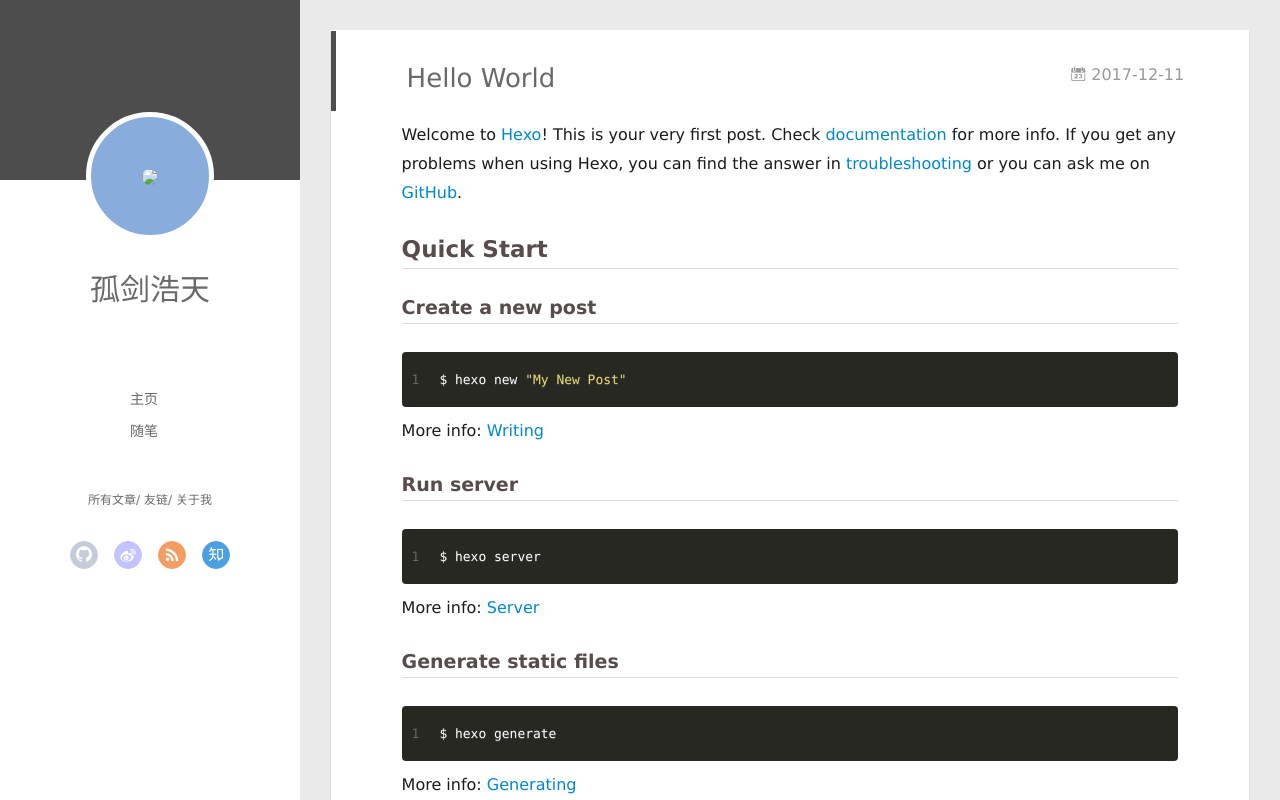
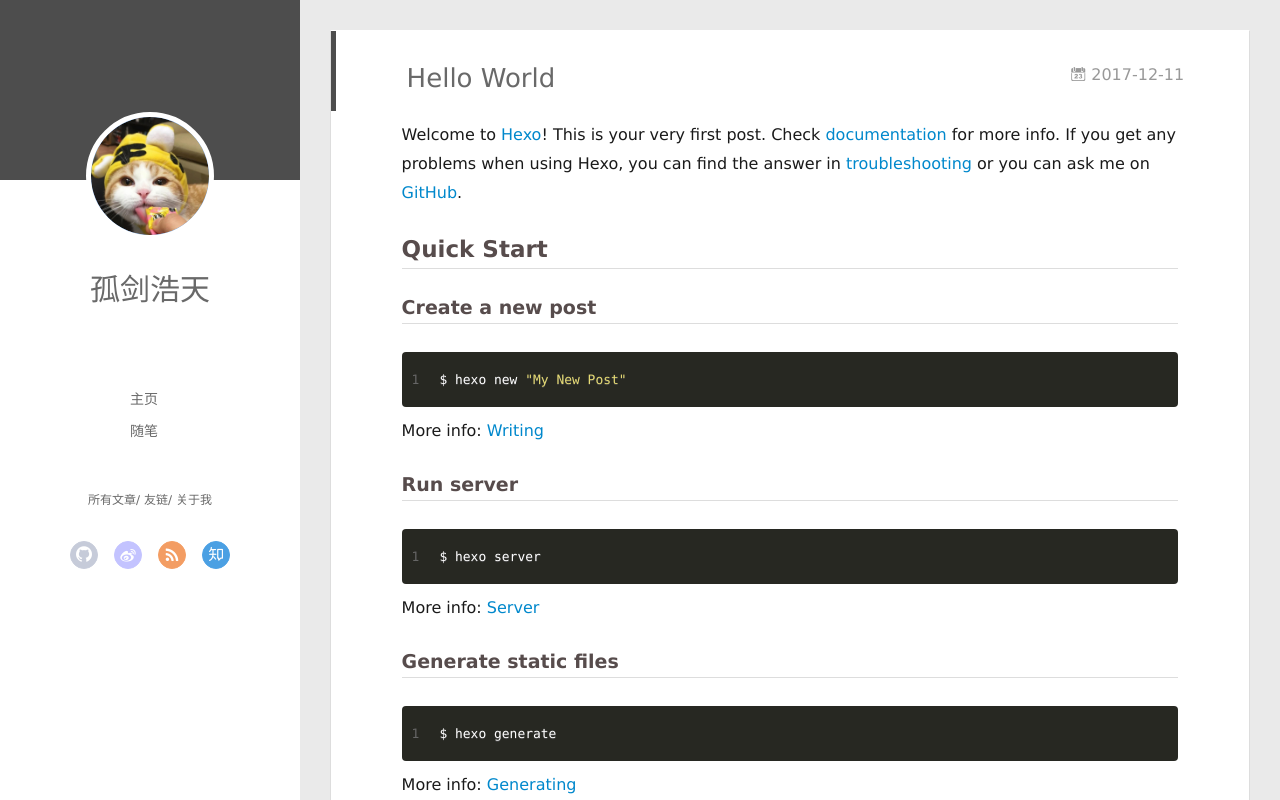
Before and after one commit to syc0994/newBlog, a plain HTML site: page 2017/12/11/hello-world/index.html in a window 1280 px wide. Drawn offline with Linux system fonts and the light colour scheme; no server answers.

Commit message:
Site updated: 2017-12-11 23:54:04

```diff
--- a/2017/12/11/hello-world/index.html
+++ b/2017/12/11/hello-world/index.html
@@ -47,7 +47,7 @@
 <div class="intrude-less">
 	<header id="header" class="inner">
 		<a href="/" class="profilepic">
-			<img src="/source/img/head.jpg" class="js-avatar">
+			<img src="/img/head.jpg" class="js-avatar">
 		</a>
 		<hgroup>
 		  <h1 class="header-author"><a href="/">孤剑浩天</a></h1>
@@ -105,7 +105,7 @@
 	<div class="intrude-less">
 		<header id="header" class="inner">
 			<div class="profilepic">
-				<img src="/source/img/head.jpg" class="js-avatar">
+				<img src="/img/head.jpg" class="js-avatar">
 			</div>
 			<hgroup>
 			  <h1 class="header-author js-header-author">孤剑浩天</h1>
```
Also changed, not shown: 2017/12/11/历经各种坑 终于开通我的博客了/index.html (+2 -2 lines), archives/2017/12/index.html (+2 -2 lines), archives/2017/index.html (+2 -2 lines), archives/index.html (+2 -2 lines), categories/搭建博客/index.html (+2 -2 lines), index.html (+2 -2 lines), tags/前端入门/index.html (+2 -2 lines).
